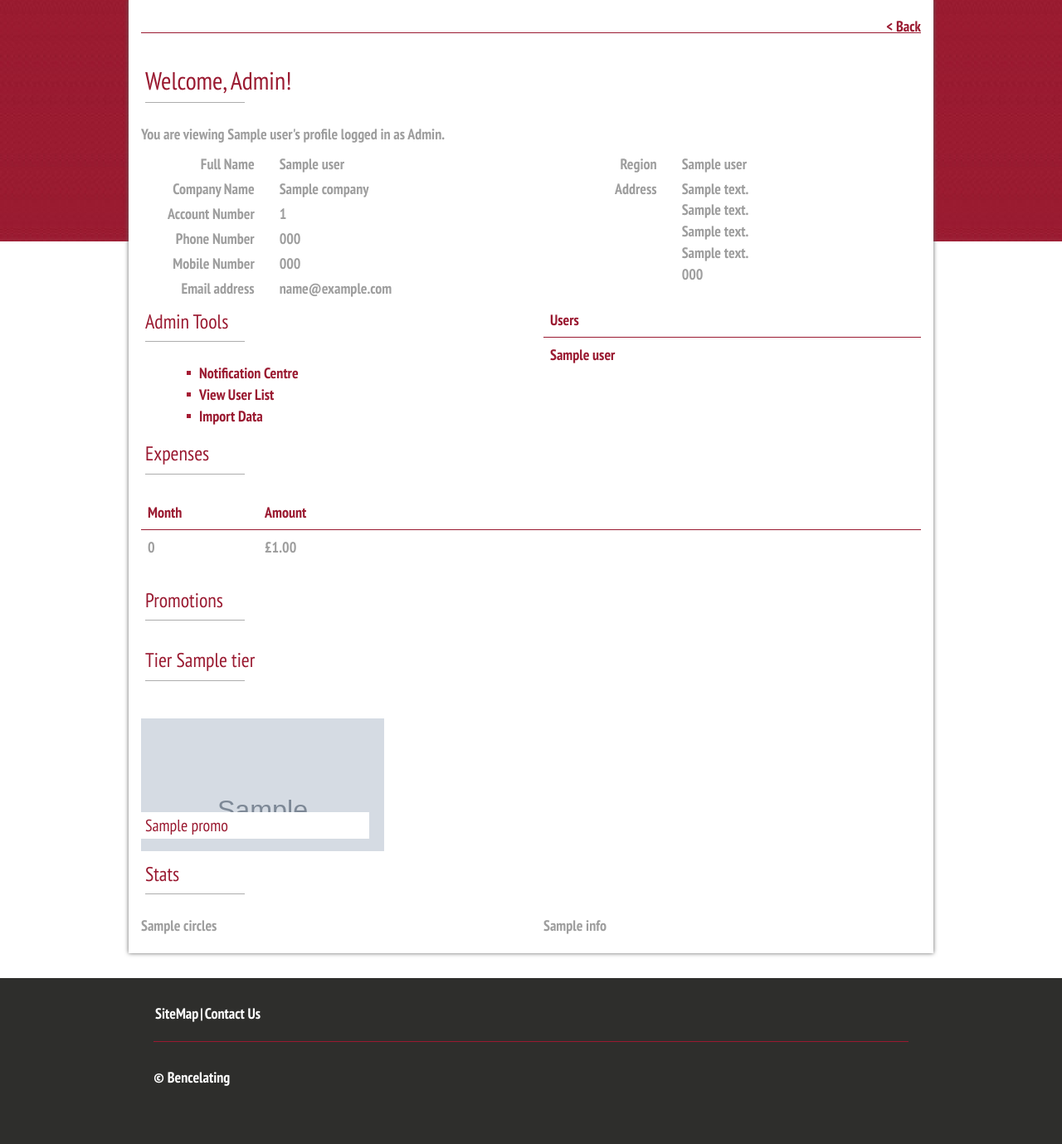
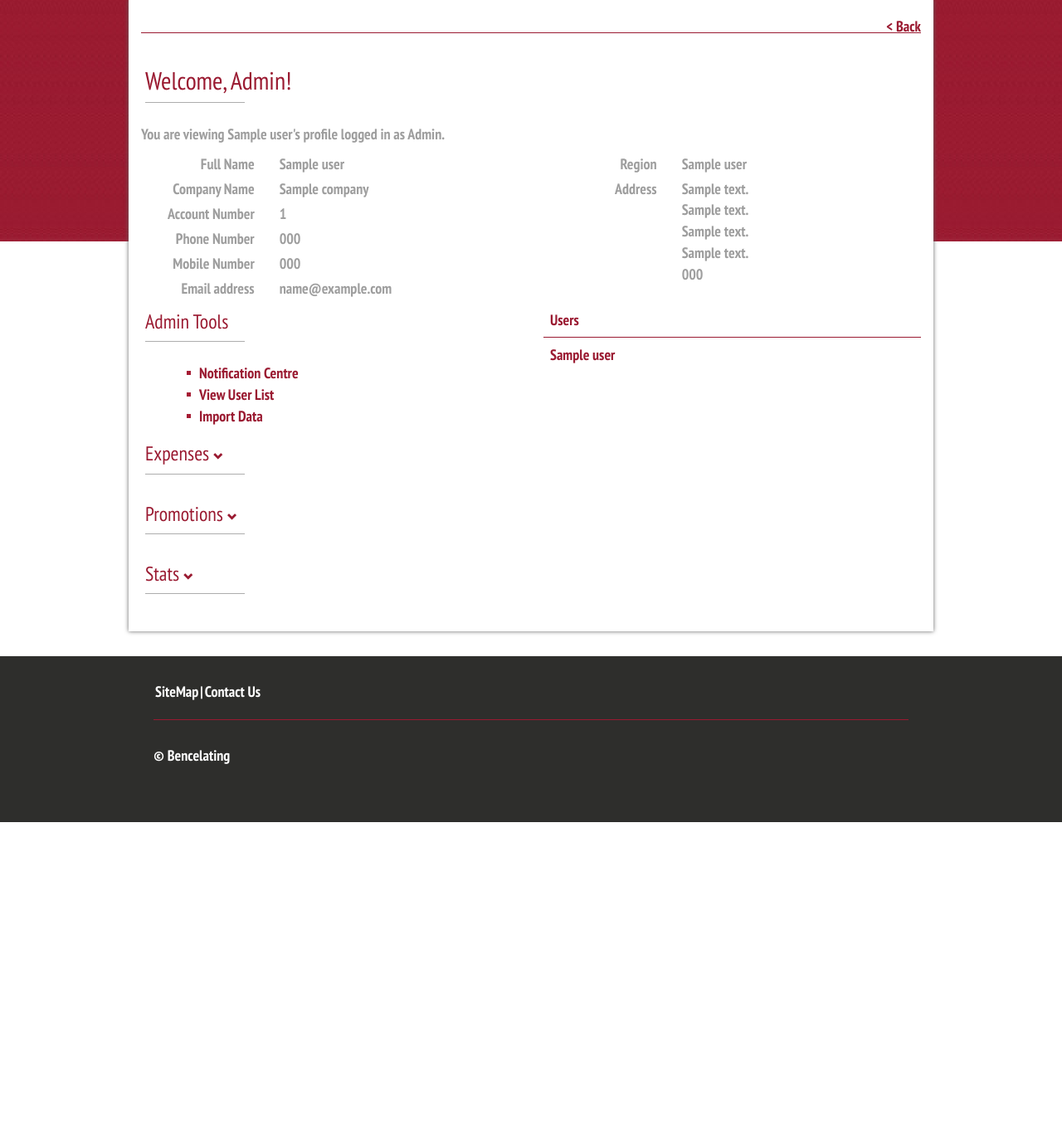
Before and after one commit to mporam/bence, a PHP site: template templates/account.phtml in a window 1280 px wide. Shown: the part 149-1528 px from the top of the page at 83% size. After the commit the page ends 1140 px from the top, so only its background shows below. Run offline with PHP 8.4, Linux system fonts and the light colour scheme; a user stored in the database is signed in; the template is opened without the code that fills it: most values are stand-ins (such as "Sample title", 1, 10 or a date in 2020); grey boxes marked "Sample" are stand-in pictures; data that the repository does not hold is empty.

Commit message:
create account collapsable areas

```diff
--- a/public/css/style.css
+++ b/public/css/style.css
@@ -133,6 +133,15 @@ main h5:after {
     width: 120px;
     margin-top: 10px;
     margin-eft: -5px;
+}
+
+main .title h4 {
+    cursor: pointer;
+}
+
+main .title h4 .glyphicon {
+    font-size: 12px;
+    margin-left: 5px;
 }
 
 main b {
--- /dev/null
+++ b/public/js/accountCollapser.js
@@ -0,0 +1,12 @@
+$(function() {
+
+    $('.row .title h4').append("<span class='glyphicon glyphicon-chevron-down'></span>");
+    $('.row .title').closest('.row').children(':not(.title)').hide();
+
+    $('.row .title h4').click(function() {
+        $(this).closest('.row').children(':not(.title)').slideToggle();
+        $('.glyphicon', this).toggleClass('glyphicon-chevron-down glyphicon-chevron-up')
+    });
+
+
+});
--- a/templates/account.phtml
+++ b/templates/account.phtml
@@ -126,7 +126,7 @@ $user = $data['user'];
 
     <?php if (!empty($data['expenses'])) { ?>
         <div class="row">
-            <div class="col-xs-12">
+            <div class="col-xs-12 title">
                 <h4>Expenses</h4>
             </div>
             <div class="col-xs-12">
@@ -150,7 +150,7 @@ $user = $data['user'];
 
     <?php if (!empty($data['promos'])) { ?>
         <div class="row">
-            <div class="col-xs-12">
+            <div class="col-xs-12 title">
                 <h4>Promotions</h4>
             </div>
             <?php
@@ -164,7 +164,7 @@ $user = $data['user'];
                 <?php } ?>
                 <div class="col-md-4">
                     <div class="feature-box"
-                         style="background-image: url('<?php echo $promo['thumb'] ?>');"> <?php // @todo display if tier is locked and show bg image ?>
+                         style="background-image: url('<?php echo $promo['thumb'] ?>');"> <?php // @todo display if tier is locked ?>
                         <h3><?php echo $promo['title']; ?></h3>
                     </div>
                 </div>
@@ -174,8 +174,8 @@ $user = $data['user'];
 
     <?php if ($_SESSION['access'] > 1) { ?>
         <div class="row">
-            <div class="col-xs-12">
-                <h5>Stats</h5>
+            <div class="col-xs-12 title">
+                <h4>Stats</h4>
             </div>
             <div class="col-md-6">
                 <?php echo $data['stats']['circles']; ?>
--- a/templates/inc/header.inc
+++ b/templates/inc/header.inc
@@ -13,6 +13,7 @@
     <script src="https://ajax.googleapis.com/ajax/libs/jquery/1.12.4/jquery.min.js"></script>
     <script type="text/javascript" src="/js/bootstrap.min.js"></script>
     <script type="text/javascript" src="/js/jquery.circliful.min.js"></script>
+    <script type="text/javascript" src="/js/accountCollapser.js"></script>
     <script>
         $( document ).ready(function() {
             $("#test-circle-2").circliful({
```
